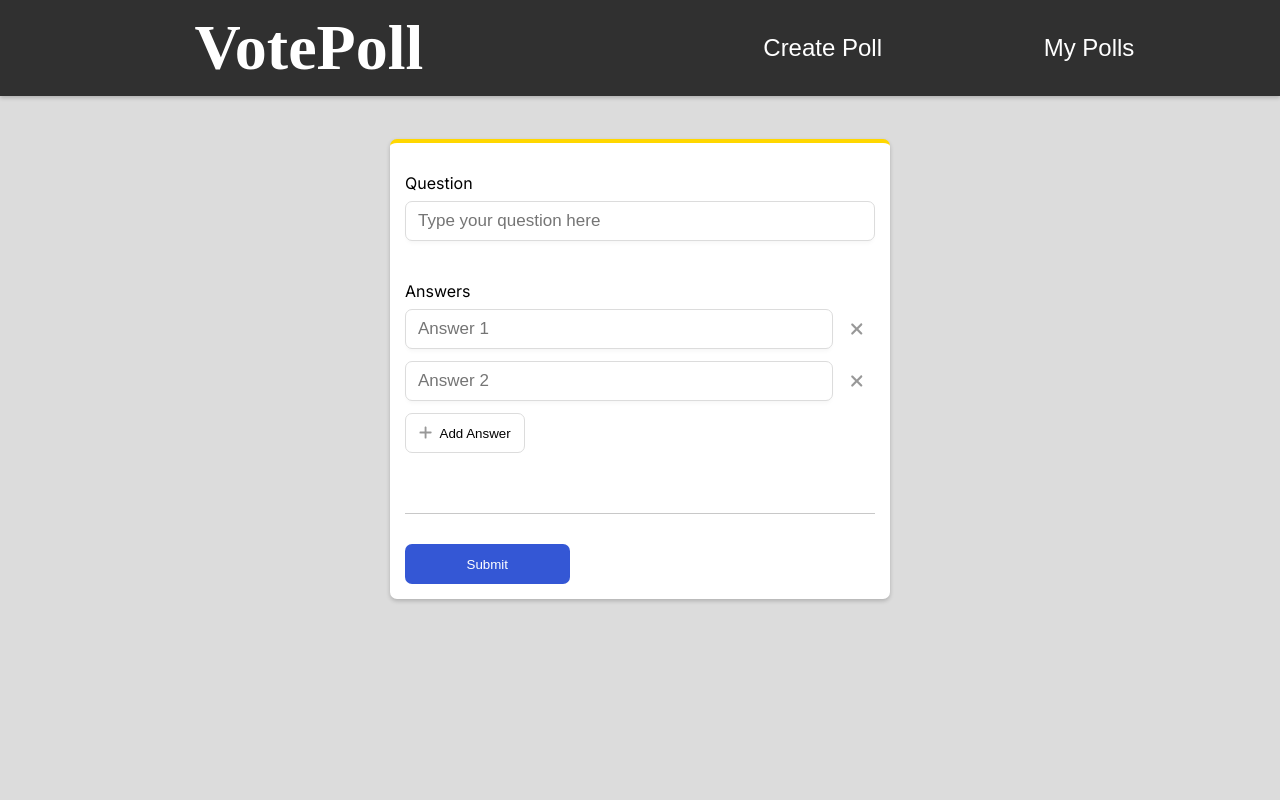
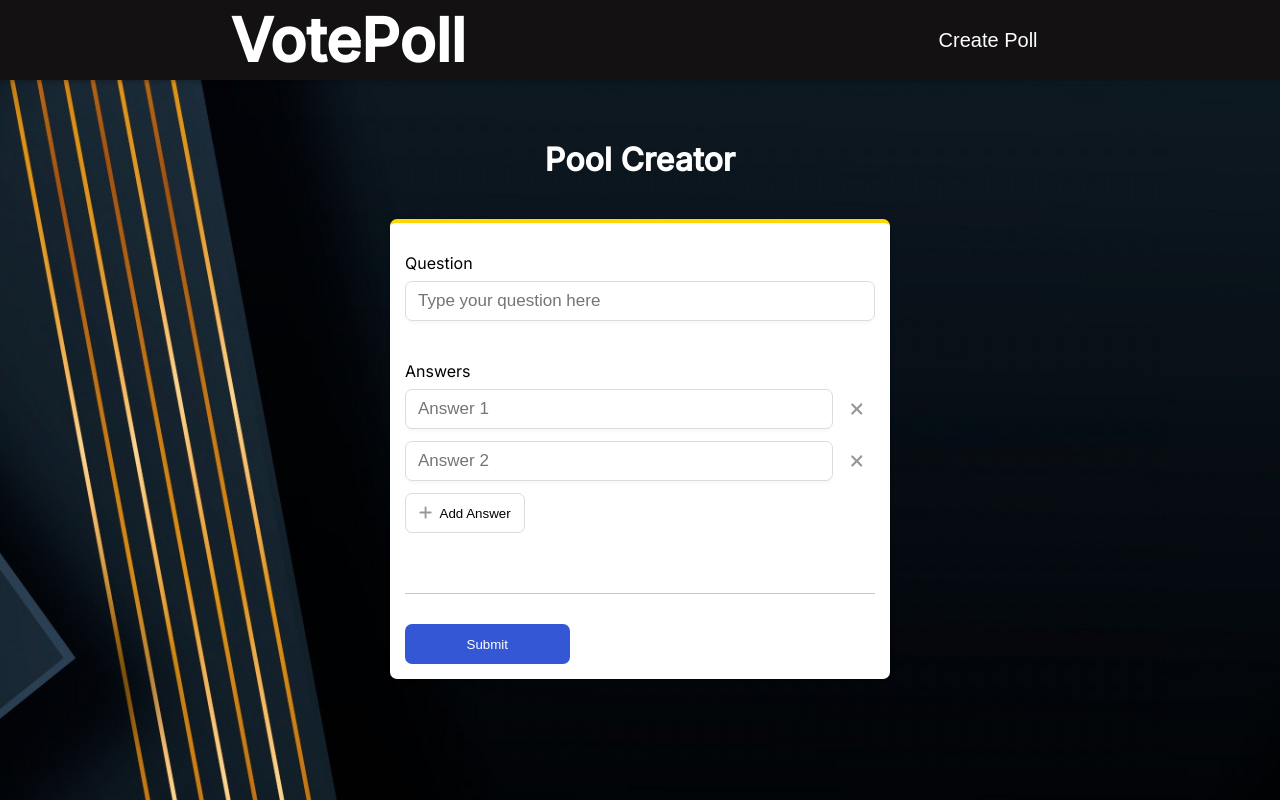
Before and after one commit to Akat21/VotePoll, a React (Create React App) app in the folder front/: page / in a window 1280 px wide. Built offline with nearby package versions, Linux system fonts and the light colour scheme; no server answers.

Commit message:
style changes

```diff
--- a/front/src/createPool/CreatePoolPage.tsx
+++ b/front/src/createPool/CreatePoolPage.tsx
@@ -5,7 +5,7 @@ import MainForm from "./MainForm";
 const CreatePoolPage:React.FC = () =>{
     return (
         <div className="poll-creator-main-container">
-            <h1>Pool Creator</h1>
+            <h1 style={{color: "white"}}>Pool Creator</h1>
             <MainForm />
         </div>
     )
--- a/front/src/createPool/createPoolPage.css
+++ b/front/src/createPool/createPoolPage.css
@@ -4,11 +4,11 @@
     align-items: center;
     align-content: center;
     margin-top: 60px;
+    padding-top: 80px;
     border-radius: 7px;
     font-family: 'Inter', sans-serif;
     font-weight: 400;
 }
-
 
 .pool-creator-main-form-container{
     margin-top: 40px;
--- a/front/src/navbar/Navbar.tsx
+++ b/front/src/navbar/Navbar.tsx
@@ -1,13 +1,16 @@
 import React from "react";
 import './navbar.css'
+import { Link } from 'react-router-dom';
 
 const Navbar:React.FC = () => {
     return (
         <div className="navbar">
             <h1>VotePoll</h1>
             <div className="links">
-                <button>Create Poll</button>
-                <button>My Polls</button>
+                <Link to="/">
+                    <button>Create Poll</button>
+                </Link>
+                {/* <button>My Polls</button> */}
             </div>
         </div>
     )
--- a/front/src/navbar/navbar.css
+++ b/front/src/navbar/navbar.css
@@ -3,21 +3,24 @@
     display: flex;
     flex-direction: row;
     justify-content: space-between;
-    background:#303030;
+    background: #131111;
     top: 0;
     left: 0;
     width: 100%;
-    height: 12vh;
+    height: 80px;
     box-shadow: 0 2px 4px 0 rgba(0,0,0,.2);
     z-index: 100;
+    font-family: 'Inter', sans-serif;
+    font-weight: 400;
 }
 
 .navbar h1{
     flex-grow: 1;
     color: white;
     text-align: center;
-    font-size: 8vh;
+    font-size: 60px;
     align-self: center;
+    user-select: none;
 }
 
 .links{
@@ -28,14 +31,14 @@
 }
 
 .links button{
-    font-size: 3vh;
+    font-size: 20px;
     color:white;
     align-self: center;
-    height: 12vh;
+    height: 80px;
     border: none;
     background: transparent;
-    padding-left: 2vh;
-    padding-right: 2vh;
+    padding-left: 12px;
+    padding-right: 12px;
     cursor: pointer;
     transition: color 0.5s ease;
 }
--- a/front/src/pool/Pool.tsx
+++ b/front/src/pool/Pool.tsx
@@ -25,9 +25,11 @@ const Pool: React.FC = () =>{
 
 
     return(
-        <div className="poll-creator-main-container">
-            {pollData && <MainForm question={pollData.question} answers={pollData.answers}/>}
-            <ShareForm link={url}/>
+        <div>
+            {pollData && <div className="poll-creator-main-container">
+                <MainForm question={pollData.question} answers={pollData.answers}/>
+                <ShareForm link={url}/>
+            </div>}
         </div>
     )
 }
--- a/front/src/results/ResultsPage.tsx
+++ b/front/src/results/ResultsPage.tsx
@@ -29,8 +29,8 @@ const ResultsPage: React.FC = () =>{
 
     return(
         <div className="poll-creator-main-container">
-            <div className="poll-results-container">
-                {pollData && <Main question={pollData.question} answers={pollData.answers}/>}
+           {pollData && <div className="poll-results-container">
+                <Main question={pollData.question} answers={pollData.answers}/>
                 <div className="btns-container">
                     <button>
                         <FontAwesomeIcon icon={faArrowsRotate} spin />
@@ -38,7 +38,7 @@ const ResultsPage: React.FC = () =>{
                     </button>
                     <button onClick={() => navigate(`${location.pathname.slice(0, -8)}`)}>Back to Poll</button>
                 </div>
-            </div>
+            </div>}
         </div>
     )
 }
--- a/front/src/results/resultsPage.css
+++ b/front/src/results/resultsPage.css
@@ -1,5 +1,5 @@
 .poll-results-container{
-    margin-top: 85px;
+    margin-top: 30px;
     border-radius: 7px;
     border-top: 4px solid gold;
     width: auto;
--- a/front/src/style.css
+++ b/front/src/style.css
@@ -9,5 +9,7 @@
     flex-direction: column;
     min-height: 100vh;
     height: auto;
-    background:#DCDCDC;
+    background-repeat: no-repeat;
+    background-position: center center;
+    background-image: url('./assets/bg.jpg');
 }
```
Also changed, not shown: front/src/assets/bg.jpg (added), 1 other file (tests, documents, lock files or other folders).
